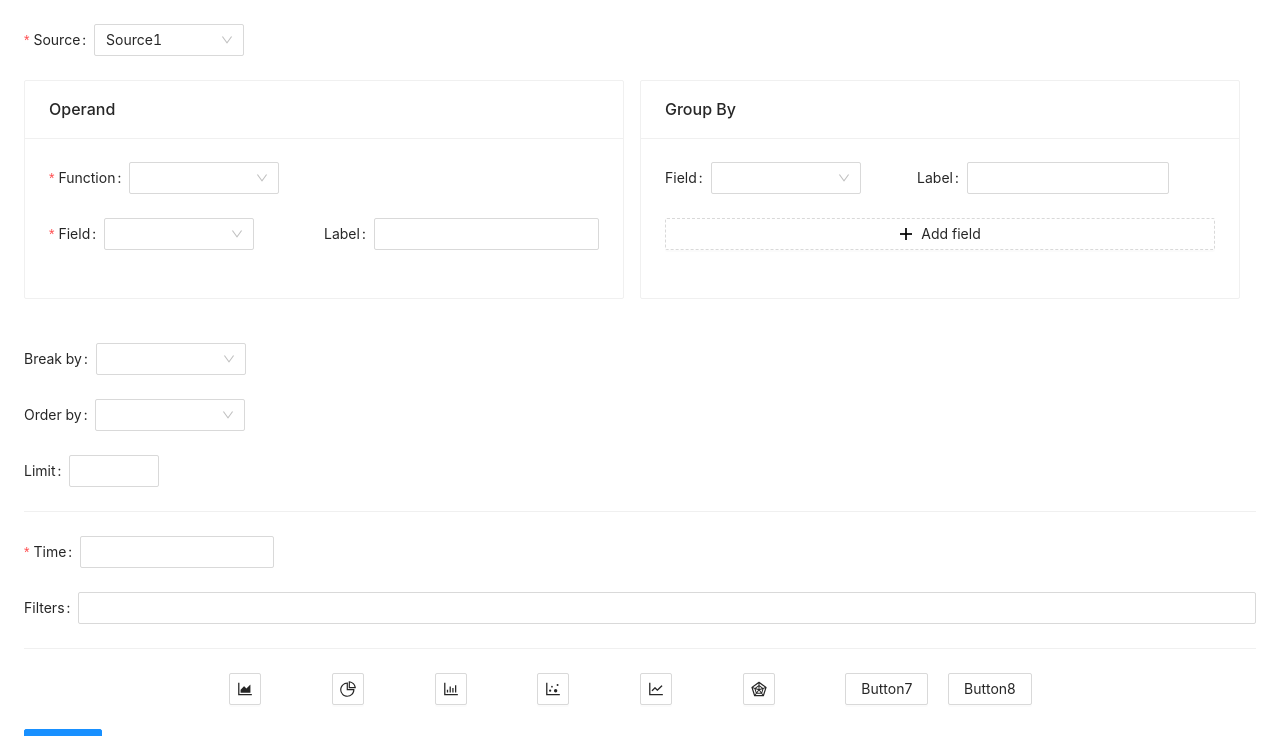
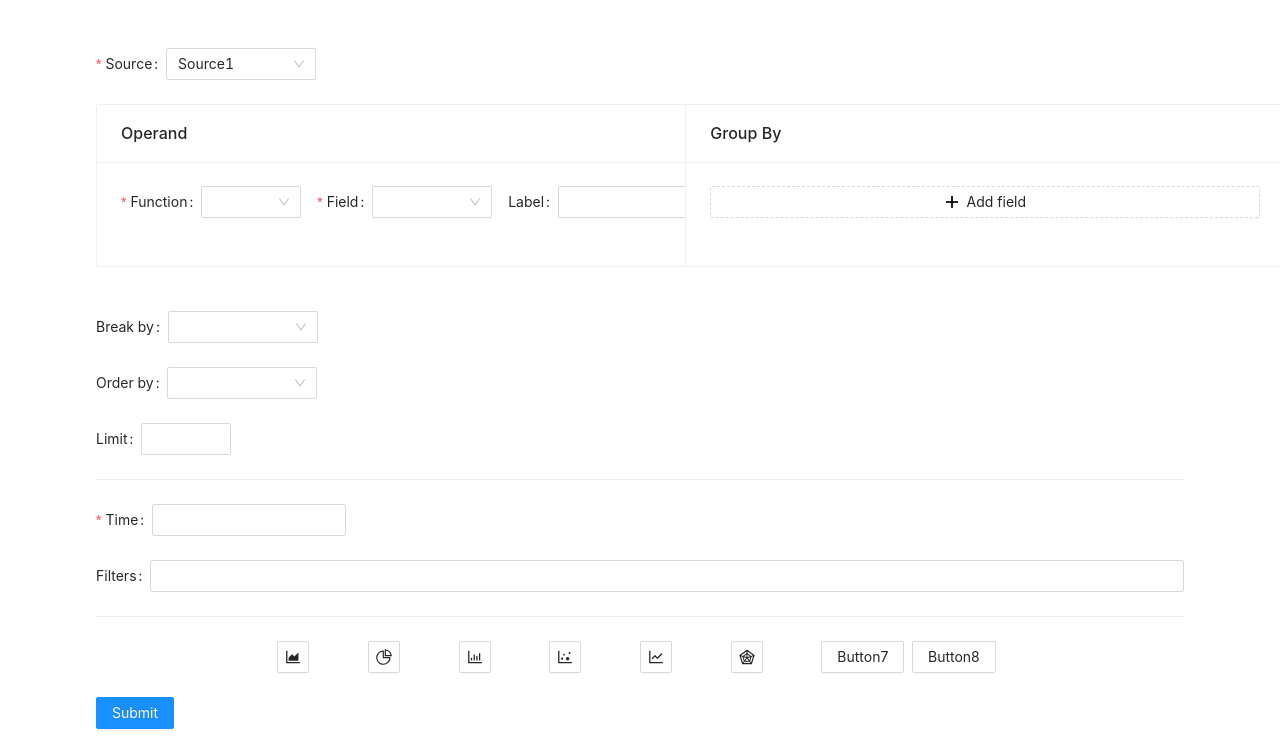
Before and after one commit to Mahdi-Ghanbarzadeh/create-widget, a React (Create React App) app: page / in a window 1280 px wide. Shown: the top 736 px of the page. Built offline with nearby package versions, Linux system fonts and the light colour scheme.

Commit message:
change Break by field

```diff
--- a/src/App.css
+++ b/src/App.css
@@ -1,6 +1,6 @@
 .site-layout-content {
   min-height: 280px;
-  padding: 24px;
+  padding: 48px 96px;
   background: #fff;
 }
 
--- a/src/App.js
+++ b/src/App.js
@@ -3,12 +3,9 @@ import {
   Select,
   Input,
   Button,
-  Dropdown,
-  Menu,
   Card,
   Row,
   Col,
-  Space,
   InputNumber,
   Divider,
 } from "antd";
@@ -101,6 +98,8 @@ function CreateWidget() {
 
   const [source, setSource] = useState(fieldData[sourceData[0]]);
   const [field, setField] = useState(fieldData[sourceData[0]][0]);
+  const [breakDisable, setBreakDisable] = useState(false);
+  const [breakData, setBreakData] = useState(["Time"]);
 
   console.log("source: " + source);
   console.log("field: " + field);
@@ -109,6 +108,7 @@ function CreateWidget() {
     console.log("handleSourceChange Run!");
     setSource(fieldData[value]);
     setField(fieldData[value][0]);
+    // console.log(onFinish());
   };
 
   const onFieldChange = (value) => {
@@ -119,11 +119,63 @@ function CreateWidget() {
     console.log("Received values of form: ", values);
   };
 
-  const getField = (city) => {
-    console.log("getField Run!");
-    console.log(city);
-    // console.log(form);
+  const handleBreakDisable = () => {
+    // console.log();
+    // console.log("group by: ", form.getFieldValue("group_by"));
+    // console.log("group by: ", form.getFieldValue("group_by").length);
+    // if (form.getFieldValue("group_by") === undefined) return false;
+    // else return form.getFieldValue("group_by").length > 2;
+    setBreakDisable(form.getFieldValue("group_by").length > 2);
+  };
+
+  const handleBreakData = () => {
+    console.log("---");
+    console.log(form.getFieldValue("group_by"));
+    console.log(breakData);
+    const data = form.getFieldValue("group_by");
+    const len = data.length;
+    console.log(data);
+    console.log(len);
+    if (len === 1) {
+      // console.log("len 1");
+      // console.log(data);
+      // console.log(data[0]["select-group"]);
+      // const ddtest = data[0]["select-group"];
+      // if (ddtest === "Time") {
+      //   console.log("return");
+      //   return;
+      // }
+      // const dd = data.map((d) => d["select-group"]);
+      // // const ddtime = dd.filter((f) => f !== "Time");
+      // console.log("--dd--");
+      // console.log(dd);
+      // dd.push("Time");
+      // console.log(dd);
+      // setBreakData(data);
+      console.log("len 1");
+      const dd = data.map((d) => d["select-group"]);
+      console.log(dd);
+      if (!dd.includes("Time")) dd.push("Time");
+      setBreakData(dd);
+      data.map((d) => console.log(d.value));
+    } else if (len === 2) {
+      console.log("len 2");
+      const dd = data.map((d) => d["select-group"]);
+      console.log(dd);
+      setBreakData(dd);
+      data.map((d) => console.log(d.value));
+    }
+    // console.log("group by: ", form.getFieldValue("group_by"));
+    // console.log("group by: ", form.getFieldValue("group_by").length);
+    // if (form.getFieldValue("group_by") === undefined) return false;
+    // else return form.getFieldValue("group_by").length > 2;
+    // setBreakData(form.getFieldValue("group_by").length > 2);
+  };
+
+  const getField = () => {
     form.setFieldsValue({ operand_field: null });
+    form.setFieldsValue({ group_by: null });
+    form.setFieldsValue({ order_by: null });
   };
 
   return (
@@ -135,9 +187,7 @@ function CreateWidget() {
           name="validate_other"
           onFinish={onFinish}
           initialValues={{
-            "input-number": 3,
-            "checkbox-group": ["A", "B"],
-            rate: 3.5,
+            source: sourceData[0],
           }}
         >
           <Form.Item
@@ -146,7 +196,7 @@ function CreateWidget() {
             rules={[{ required: true, message: "Please select your source!" }]}
           >
             <Select
-              defaultValue={sourceData[0]}
+              // defaultValue={sourceData[0]}
               style={{
                 width: 150,
               }}
@@ -156,39 +206,40 @@ function CreateWidget() {
               {sourceData.map((source) => (
                 <Option key={source}>{source}</Option>
               ))}
-              {/* <Option value="source1">source1</Option>
-              <Option value="source2">source2</Option>
-              <Option value="source3">source3</Option> */}
             </Select>
           </Form.Item>
-
           <Row>
-            <Col span={12}>
+            <Col span={13}>
               <Card
                 title="Operand"
                 style={{
-                  width: 600,
+                  width: 650,
                 }}
               >
+                <Row gutter={16}>
+                  <Col>
                     <Form.Item
                       name="operand_function"
                       label="Function"
                       rules={[
-                    { required: true, message: "Please select your function!" },
+                        {
+                          required: true,
+                          message: "Please select your function!",
+                        },
                       ]}
                     >
                       <Select
                         style={{
-                      width: 150,
+                          width: 100,
                         }}
                       >
                         <Option value="count">count</Option>
                         <Option value="values">values</Option>
                       </Select>
                     </Form.Item>
+                  </Col>
 
-                <Row>
-                  <Col span={12}>
+                  <Col>
                     <Form.Item
                       name="operand_field"
                       label="Field"
@@ -199,11 +250,9 @@ function CreateWidget() {
                         },
                       ]}
                     >
-                      {/* {console.log("field+: " + field)} */}
-                      {/* {field} */}
                       <Select
                         style={{
-                          width: 150,
+                          width: 120,
                         }}
                         value={field}
                         onChange={onFieldChange}
@@ -211,28 +260,30 @@ function CreateWidget() {
                         {source.map((src) => (
                           <Option key={src}>{src}</Option>
                         ))}
-                        {/* {console.log("field+: " + field)} */}
-                        {/* <Option value="field1">field1</Option>
-                        <Option value="field2">field2</Option> */}
                       </Select>
                     </Form.Item>
                   </Col>
-                  <Col span={12}>
+
+                  <Col>
                     <Form.Item name="operand_label" label="Label">
-                      <Input />
+                      <Input
+                        style={{
+                          width: 150,
+                        }}
+                      />
                     </Form.Item>
                   </Col>
                 </Row>
               </Card>
             </Col>
-            <Col span={12}>
+            <Col span={11}>
               <Card
                 title="Group By"
                 style={{
                   width: 600,
                 }}
               >
-                <Row>
+                {/* <Row>
                   <Col span={11}>
                     <Form.Item name="group_field" label="Field">
                       <Select
@@ -250,12 +301,20 @@ function CreateWidget() {
                       <Input />
                     </Form.Item>
                   </Col>
-                </Row>
-                <Form.List name="users">
+                </Row> */}
+                <Form.List name="group_by">
                   {(fields, { add, remove }, { errors }) => (
                     <>
+                      {/* {console.log("-----")}
+                      {console.log(fields)}
+                      {console.log("add " + add)} */}
+                      {/* {fields.length === 0 ? add() : ""}
+                      {fields.length === 0
+                        ? console.log("true")
+                        : console.log("false")} */}
                       {fields.map((field, index) => (
                         <Row>
+                          {console.log(field.name)}
                           <Col span={11}>
                             <Form.Item
                               name={[field.name, "select-group"]}
@@ -265,9 +324,11 @@ function CreateWidget() {
                                 style={{
                                   width: 150,
                                 }}
+                                onChange={handleBreakData}
                               >
-                                <Option value="field1">field1</Option>
-                                <Option value="field2">field2</Option>
+                                {source.map((src) => (
+                                  <Option key={src}>{src}</Option>
+                                ))}
                               </Select>
                             </Form.Item>
                           </Col>
@@ -282,7 +343,10 @@ function CreateWidget() {
                           <Col span={2}>
                             <MinusCircleOutlined
                               className="dynamic-delete-button"
-                              onClick={() => remove(field.name)}
+                              onClick={() => {
+                                remove(field.name);
+                                handleBreakDisable();
+                              }}
                             />
                           </Col>
                         </Row>
@@ -290,7 +354,10 @@ function CreateWidget() {
                       <Form.Item>
                         <Button
                           type="dashed"
-                          onClick={() => add()}
+                          onClick={() => {
+                            add();
+                            handleBreakDisable();
+                          }}
                           style={{
                             width: "100%",
                           }}
@@ -307,51 +374,47 @@ function CreateWidget() {
               </Card>
             </Col>
           </Row>
-
           <br />
           <br />
-
+          {console.log("---D---")}
+          {/* {console.log(onDisable())} */}
           <Form.Item name="break-by" label="Break by">
             <Select
               style={{
                 width: 150,
               }}
+              disabled={breakDisable}
             >
-              <Option value="source1">source1</Option>
+              {breakData.map((source) => (
+                <Option key={source}>{source}</Option>
+              ))}
+              {/* <Option value="source1">source1</Option>
               <Option value="source2">source2</Option>
-              <Option value="source3">source3</Option>
+              <Option value="source3">source3</Option> */}
             </Select>
           </Form.Item>
-
-          <Form.Item name="order-by" label="Order by">
+          <Form.Item name="order_by" label="Order by">
             <Select
               style={{
                 width: 150,
               }}
             >
-              <Option value="source1">source1</Option>
+              {source.map((src) => (
+                <Option key={src}>{src}</Option>
+              ))}
+              {/* <Option value="source1">source1</Option>
               <Option value="source2">source2</Option>
-              <Option value="source3">source3</Option>
+              <Option value="source3">source3</Option> */}
             </Select>
           </Form.Item>
-
           <Form.Item
             name="limit"
-            // {...formItemLayout}
             label="Limit"
-            // validateStatus={number.validateStatus}
-            // help={number.errorMsg}
             rules={[{ type: "number", min: 1 }]}
           >
-            <InputNumber
-            // min={1}
-            // value={number.value} dont use value !!!! describe mohandes
-            // onChange={onNumberChange}
-            />
+            <InputNumber />
           </Form.Item>
-
           <Divider />
-
           <Form.Item
             name="time"
             label="Time"
@@ -362,19 +425,10 @@ function CreateWidget() {
           >
             <Input />
           </Form.Item>
-
-          <Form.Item
-            name="filters"
-            label="Filters"
-            // style={{
-            //   width: 250,
-            // }}
-          >
+          <Form.Item name="filters" label="Filters">
             <Input />
           </Form.Item>
-
           <Divider />
-
           <Row justify="center">
             <Col span={2}>
               <Form.Item>
@@ -424,7 +478,6 @@ function CreateWidget() {
               </Form.Item>
             </Col>
           </Row>
-
           <Form.Item>
             <Button type="primary" htmlType="submit">
               Submit
@@ -447,17 +500,7 @@ function CreateWidget() {
           <Col span={2} push={1}>
             <Divider type="vertical" style={{ height: "100%" }} />
           </Col>
-          <Col span={11}>
-            {/* <div>
-              <HighchartsReact
-                highcharts={Highcharts}
-                options={options}
-                containerProps={{
-                  style: { height: "300px", width: "600px" },
-                }}
-              />
-            </div> */}
-          </Col>
+          <Col span={11}></Col>
         </Row>
       </div>
     </>
```
Lines whose indentation alone changed are shown as unchanged.
